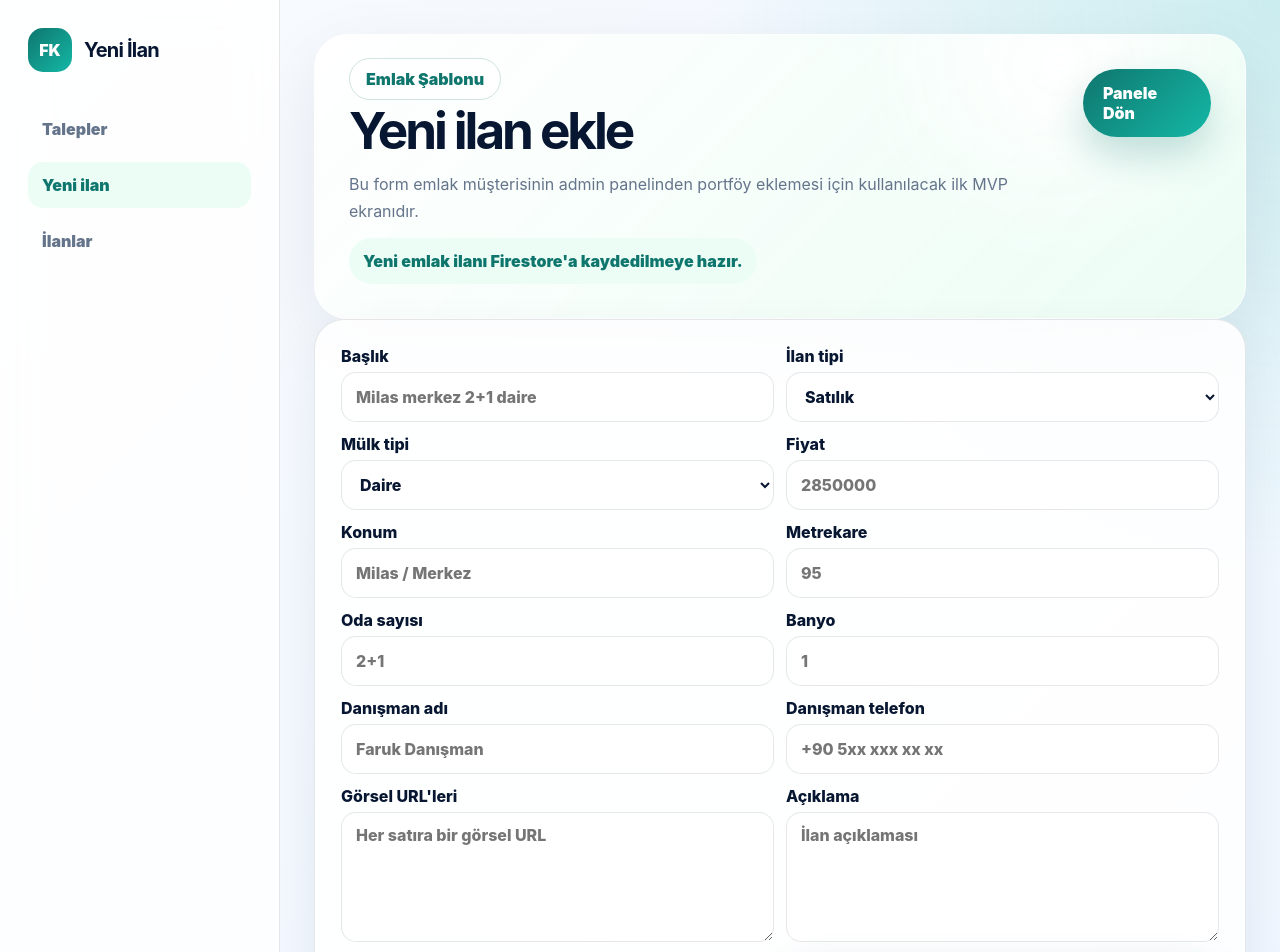
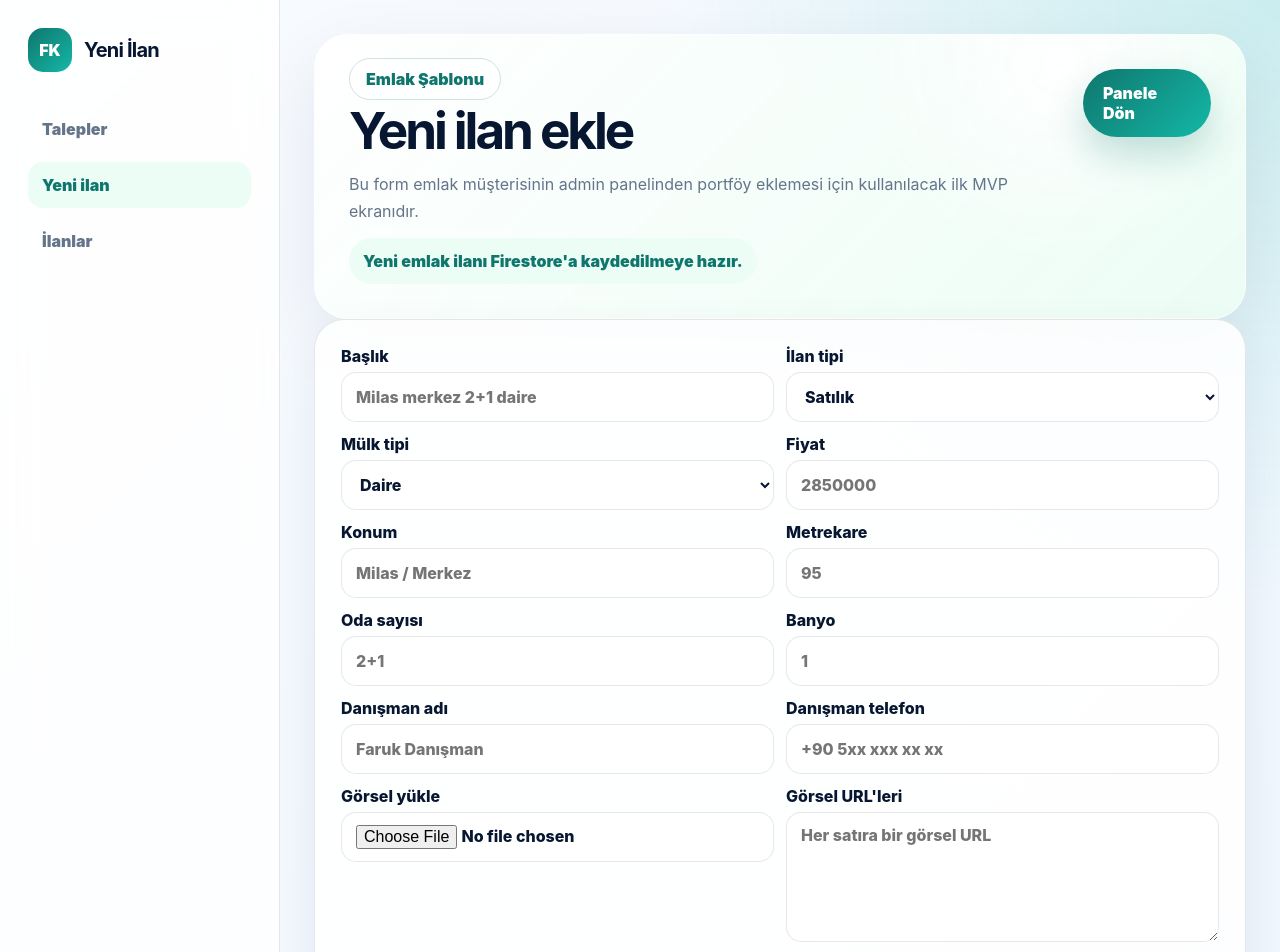
Before and after one commit to furukcell/FK-Service-Templates, a Next.js app in the folder apps/web/: page /admin/properties/new in a window 1280 px wide. Shown: the top 952 px of the page. Built offline with nearby package versions, Linux system fonts and the light colour scheme.

Commit message:
Connect property image upload helper

```diff
--- a/apps/web/pages/admin/properties/new.tsx
+++ b/apps/web/pages/admin/properties/new.tsx
@@ -1,5 +1,5 @@
 import { useState } from "react";
-import { createProperty, type PropertyListingType, type PropertyType } from "@fk-templates/firebase";
+import { createProperty, uploadBusinessImage, type PropertyListingType, type PropertyType } from "@fk-templates/firebase";
 import { useOptionalAdminGuard } from "../../../src/useOptionalAdminGuard";
 
 const propertyTypes: Array<{ value: PropertyType; label: string }> = [
@@ -15,6 +15,7 @@ export default function NewPropertyPage() {
   const guard = useOptionalAdminGuard();
   const [status, setStatus] = useState("Yeni emlak ilanı Firestore'a kaydedilmeye hazır.");
   const [isSaving, setIsSaving] = useState(false);
+  const [isUploading, setIsUploading] = useState(false);
   const [form, setForm] = useState({
     title: "",
     listingType: "sale" as PropertyListingType,
@@ -33,6 +34,25 @@ export default function NewPropertyPage() {
 
   function updateField<K extends keyof typeof form>(key: K, value: typeof form[K]) {
     setForm((current) => ({ ...current, [key]: value }));
+  }
+
+  async function uploadSelectedImage(fileList: FileList | null) {
+    const file = fileList?.[0];
+    if (!file) return;
+    setIsUploading(true);
+    setStatus("Görsel yükleniyor...");
+    try {
+      const imageUrl = await uploadBusinessImage(file, "property-images");
+      setForm((current) => ({
+        ...current,
+        imageUrls: current.imageUrls ? `${current.imageUrls}\n${imageUrl}` : imageUrl
+      }));
+      setStatus("Görsel yüklendi ve URL listeye eklendi.");
+    } catch (error) {
+      setStatus("Görsel yüklenemedi. Firebase Storage, admin giriş veya storage rules kontrol edilmeli.");
+    } finally {
+      setIsUploading(false);
+    }
   }
 
   async function saveProperty() {
@@ -108,10 +128,11 @@ export default function NewPropertyPage() {
             <label className="field"><span>Banyo</span><input value={form.bathroomCount} onChange={(event) => updateField("bathroomCount", event.currentTarget.value)} placeholder="1" /></label>
             <label className="field"><span>Danışman adı</span><input value={form.consultantName} onChange={(event) => updateField("consultantName", event.currentTarget.value)} placeholder="Faruk Danışman" /></label>
             <label className="field"><span>Danışman telefon</span><input value={form.consultantPhone} onChange={(event) => updateField("consultantPhone", event.currentTarget.value)} placeholder="+90 5xx xxx xx xx" /></label>
+            <label className="field"><span>Görsel yükle</span><input type="file" accept="image/*" disabled={isUploading} onChange={(event) => uploadSelectedImage(event.currentTarget.files)} /></label>
             <label className="field"><span>Görsel URL'leri</span><textarea value={form.imageUrls} onChange={(event) => updateField("imageUrls", event.currentTarget.value)} placeholder="Her satıra bir görsel URL" /></label>
             <label className="field"><span>Açıklama</span><textarea value={form.description} onChange={(event) => updateField("description", event.currentTarget.value)} placeholder="İlan açıklaması" /></label>
             <label className="field checkboxField"><span>Vitrin ilan</span><input type="checkbox" checked={form.isFeatured} onChange={(event) => updateField("isFeatured", event.currentTarget.checked)} /></label>
-            <button className="pillButton" type="button" disabled={isSaving} onClick={saveProperty}>{isSaving ? "Kaydediliyor..." : "İlanı Kaydet"}</button>
+            <button className="pillButton" type="button" disabled={isSaving || isUploading} onClick={saveProperty}>{isSaving ? "Kaydediliyor..." : isUploading ? "Görsel yükleniyor..." : "İlanı Kaydet"}</button>
           </div>
         </section>
       </section>
```
